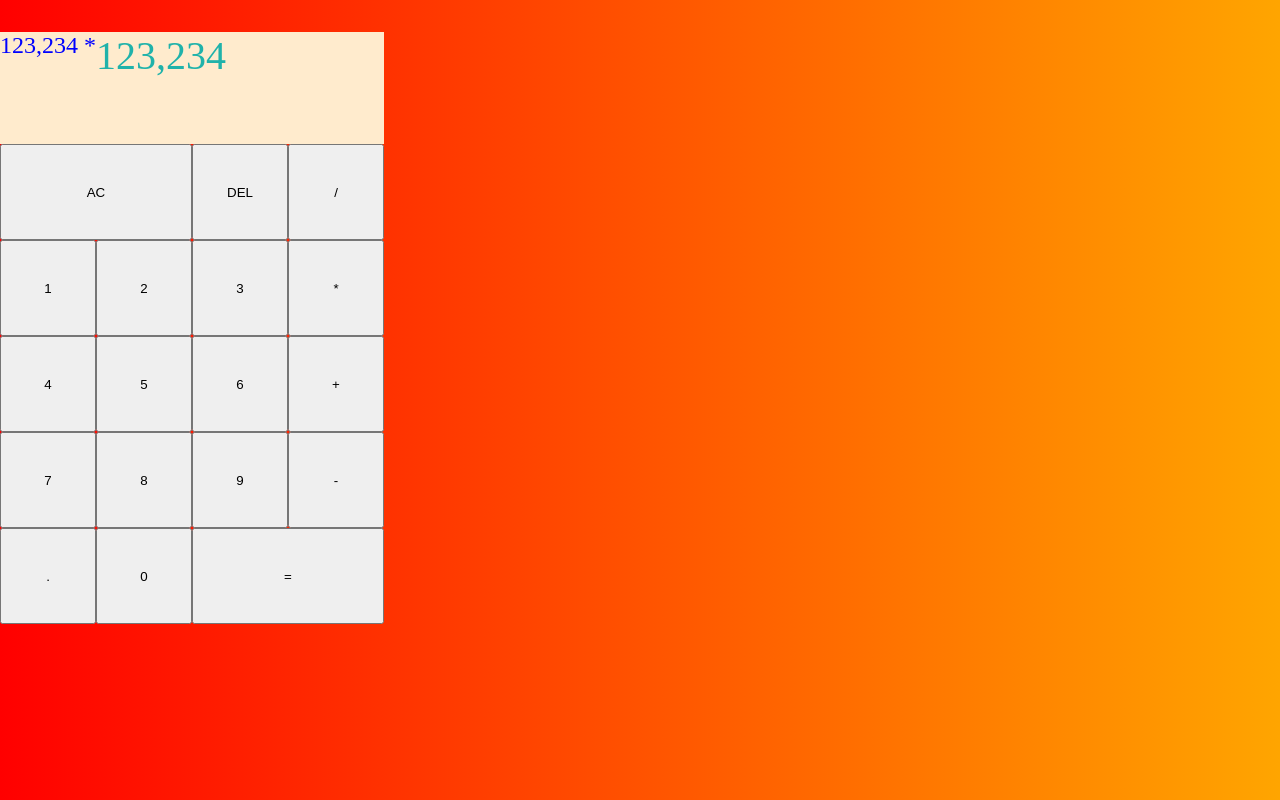
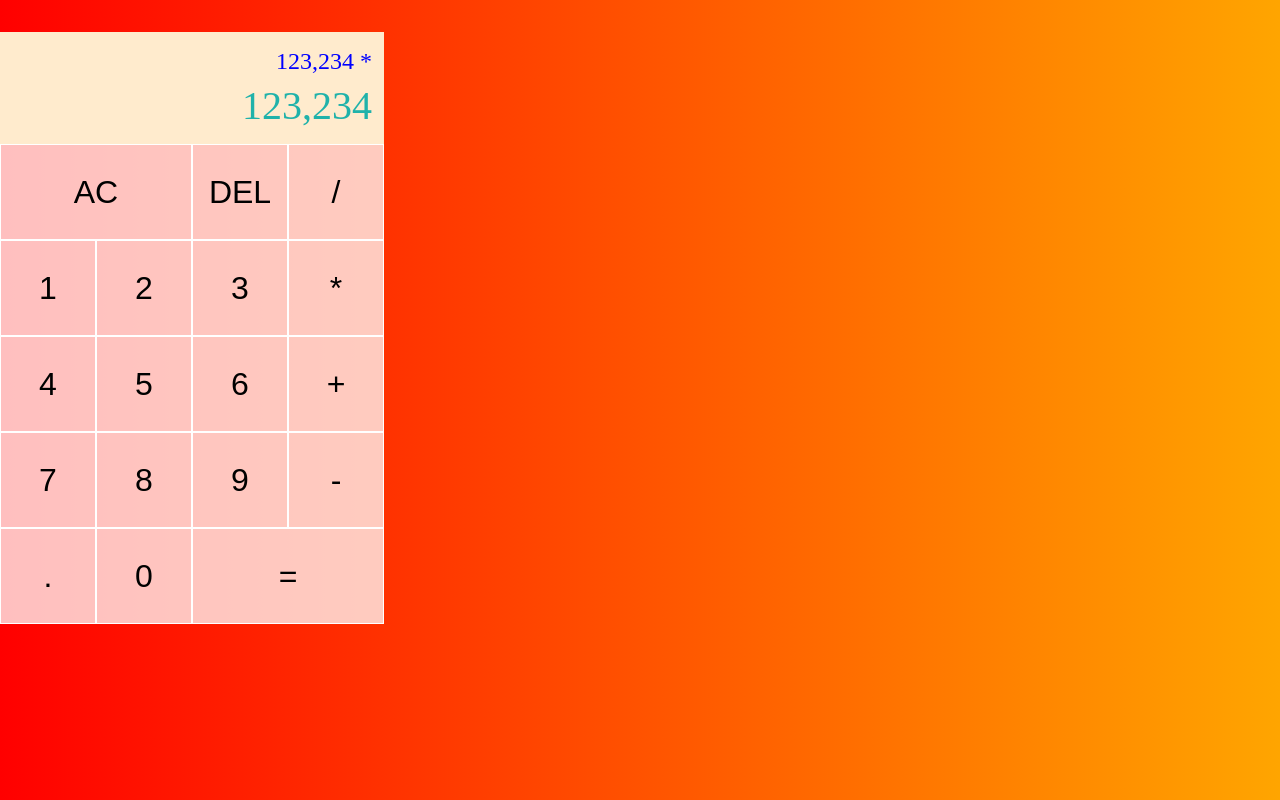
Before and after one commit to dvimukthi/Calculator, a React (Create React App) app: page / in a window 1280 px wide. Built offline with nearby package versions, Linux system fonts and the light colour scheme.

Commit message:
.Calculator > button

```diff
--- a/src/styles.css
+++ b/src/styles.css
@@ -14,6 +14,14 @@ body{
     grid-template-rows: minmax(7rem, auto) repeat(5, 6rem);
 }
 
+.Calculator > button {
+    cursor: pointer;
+    font-size: 2rem;
+    border: 1px solid white;
+    outline: none;
+    background-color: rgba(255, 255, 255, .75);
+}
+
 .span-two {
     grid-column: span 2;
 }
@@ -22,6 +30,12 @@ body{
     grid-column: 1 / -1;
     background-color: blanchedalmond;
     display: flex;
+    flex-direction: column;
+    align-items: flex-end;
+    justify-content: space-around;
+    padding: .75rem;
+    word-wrap: break-word;
+    word-break: break-all;
 }
 
 .output .previous-operand {
```
